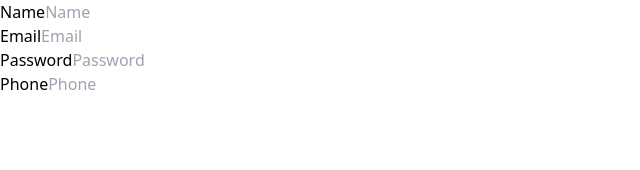
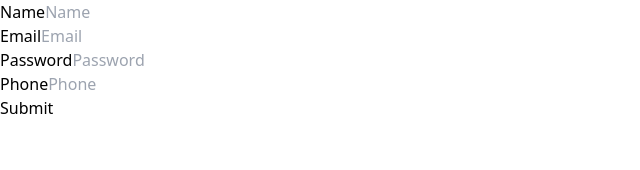
Before and after one commit to Eventaris/Eventaris, a React (Vite) app: page / in a window 1280 px wide. Shown: the top 170 px of the page, without its empty margins (0-640 px from the left). Built offline with nearby package versions, Linux system fonts and the light colour scheme.

Commit message:
menambahkan tombol submit

```diff
--- a/src/components/InputField.jsx
+++ b/src/components/InputField.jsx
@@ -3,7 +3,7 @@ import React from "react";
 const InputField = ({style,value, onchange, name, type}) => {
     return(
         <div>
-            <span class="block text-sm font-medium text-slate-700 pt-4">{name}</span>
+            <span class="block text-sm font-medium text-slate-700 mt-3">{name}</span>
             <input className={style} placeholder={name} type={type} name={name} id={name} value={value} onChange={onchange}/>
         </div>
     )
--- a/src/components/RegisForm.jsx
+++ b/src/components/RegisForm.jsx
@@ -50,6 +50,7 @@ class RegisForm extends React.Component{
     render(){
         return(
             <div className="regis-form">
+                <form action="submit">
                 <InputField
                 style={style}
                 type={"text"}
@@ -78,13 +79,15 @@ class RegisForm extends React.Component{
                 </InputField>
 
                 <InputField
-                style={style}
+                style={style+"px-"}
                 type={"text"}
                 name={"Phone"}
                 value={this.state.phone}
                 onchange={this.onPhoneChangeEventHandler}>
 
                 </InputField>
+                <button className="rounded-lg bg-[#07A0A8] w-96 py-1 text-white text-center mt-10" type="submit">Submit</button>
+                </form>
             </div>
         )
     }
```
